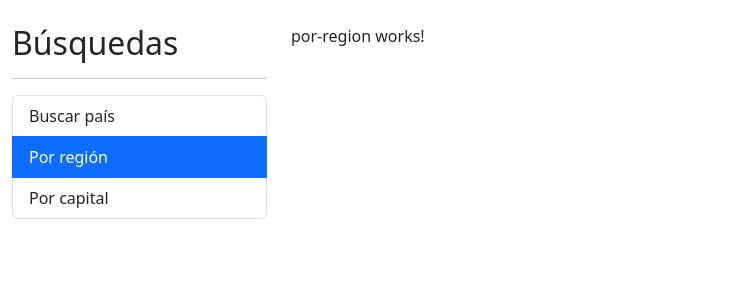
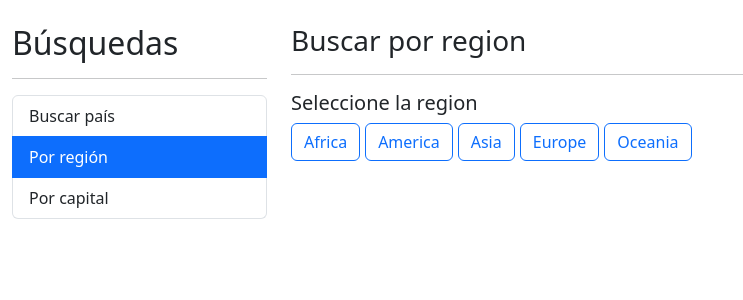
Before and after one commit to mjmed/angular-paises-app, an Angular app: page /region in a window 1280 px wide. Shown: the top 300 px of the page, without its empty margins (0-743 px from the left). Built offline with nearby package versions, Linux system fonts and the light colour scheme.

Commit message:
Feat: Continuacion aplicacion de paises

```diff
--- a/src/app/pais/components/pais-tabla/pais-tabla.component.html
+++ b/src/app/pais/components/pais-tabla/pais-tabla.component.html
@@ -9,7 +9,9 @@
         </tr>
     </thead>
     <tbody>
-        <tr *ngFor="let pais of paises; index as i;">
+        <tr *ngFor="let pais of paises; index as i;"
+            class="animate__animated animate__fadeIn animate__faster"
+        >
             <td>{{ i + 1 }}</td>
             <td><img [src]="pais.flags.svg" [alt]="pais.flags.alt" class="small-flag"></td>
             <td>{{ pais.capital }}, {{ pais.name.common }}</td>
--- a/src/app/pais/pages/por-capital/por-capital.component.html
+++ b/src/app/pais/pages/por-capital/por-capital.component.html
@@ -1,3 +1,4 @@
+<div class="animate__animated animate__fadeIn animate__faster">
     <h2>Por Capital</h2>
     <hr>
 
@@ -11,6 +12,7 @@
     </div>
 
     <hr>
+</div>
 
 <div *ngIf="hayError" class="alert alert-danger">
     No se encontraron resultados con el término {{ termino }}
--- a/src/app/pais/pages/por-capital/por-capital.component.ts
+++ b/src/app/pais/pages/por-capital/por-capital.component.ts
@@ -25,7 +25,6 @@ export class PorCapitalComponent {
             .subscribe({
                 next: (paises) => {
                     this.paises = paises;
-                    console.log(this.paises);
                 },
                 error: (err) => {
                     this.hayError = true;
--- a/src/app/pais/pages/por-pais/por-pais.component.html
+++ b/src/app/pais/pages/por-pais/por-pais.component.html
@@ -1,3 +1,4 @@
+<div class="animate__animated animate__fadeIn animate__faster">
     <h2>Por País</h2>
     <hr>
 
@@ -11,7 +12,28 @@
         </div>
     </div>
 
+    <ul *ngIf="mostrarSugerencias"
+        class="list-group">
+        <li class="list-group-item list-group-item-action"
+            *ngFor="let pais of paisesSugeridos"
+        >
+            <a class="nav-link"
+                [routerLink]="['/pais', pais.cca2]"
+            >
+                {{pais.name.common}}
+            </a>
+        </li>
+        <li class="list-group-item list-group-item-action"
+            (click)="buscarSugerido(termino)"
+        >
+            <a class="nav-link">
+                Buscar {{termino}}
+            </a>
+        </li>
+    </ul>
+
     <hr>
+</div>
 
 <div  *ngIf="hayError" class="alert alert-danger">
     No se encontraron resultados con el término {{ termino }}
--- a/src/app/pais/pages/por-pais/por-pais.component.ts
+++ b/src/app/pais/pages/por-pais/por-pais.component.ts
@@ -6,18 +6,24 @@ import { PaisService } from '../../services/pais.service';
 @Component({
     selector: 'app-por-pais',
     templateUrl: './por-pais.component.html',
-    styles: [
-    ]
+    styles: [`
+        li {
+            cursor: pointer;
+        }
+    `]
 })
 export class PorPaisComponent {
 
     termino: string = '';
     hayError: boolean = false;
     paises: Country[] = [];
+    paisesSugeridos: Country[] = [];
+    mostrarSugerencias: boolean = false;
 
     constructor(private paisService: PaisService) {}
 
     buscar(termino: string) {
+        this.mostrarSugerencias = false;
         this.hayError = false;
         this.termino = termino;
 
@@ -36,5 +42,17 @@ export class PorPaisComponent {
 
     sugerencias(termino: string) {
         this.hayError = false;
+        this.termino = termino;
+        this.mostrarSugerencias = true;
+
+        this.paisService.buscarPais(termino)
+            .subscribe({
+                next: (paises) => this.paisesSugeridos = paises.splice(0,5),
+                error: (err) => this.paisesSugeridos = []
+            });
+    }
+
+    buscarSugerido(termino: string) {
+        this.buscar(termino);
     }
 }
--- a/src/app/pais/pages/por-region/por-region.component.html
+++ b/src/app/pais/pages/por-region/por-region.component.html
@@ -1 +1,28 @@
-<p>por-region works!</p>
+<div class="animate__animated animate__fadeIn animate__faster">
+    <h3>Buscar por region <small>{{ regionActiva | titlecase }}</small></h3>
+    <hr>
+
+    <h5>Seleccione la region</h5>
+
+    <div class="row">
+        <div class="col">
+            <!-- [class.btn-primary]="region === regionActiva" -->
+            <!-- [ngClass]="{
+                'btn-primary': regionActiva === region,
+                'btn-outline-primary': regionActiva !== region
+            }" -->
+            <button *ngFor="let region of regiones"
+                [class]="getClassCSS(region)"
+                (click)="activarRegion(region)"
+            >
+                {{ region | titlecase }}
+            </button>
+        </div>
+    </div>
+</div>
+
+<div *ngIf="paises.length > 0" class="row">
+    <div class="col">
+        <app-pais-tabla [paises]="paises"></app-pais-tabla>
+    </div>
+</div>
--- a/src/app/pais/pages/por-region/por-region.component.ts
+++ b/src/app/pais/pages/por-region/por-region.component.ts
@@ -1,11 +1,42 @@
 import { Component } from '@angular/core';
+
+import { Country } from '../../interfaces/pais.interface';
+import { PaisService } from '../../services/pais.service';
 
 @Component({
   selector: 'app-por-region',
   templateUrl: './por-region.component.html',
-  styles: [
-  ]
+  styles: [`
+    button {
+      margin-right: 5px;
+    }
+  `]
 })
 export class PorRegionComponent {
 
+  regiones: string[] = ['africa', 'america', 'asia', 'europe', 'oceania'];
+  regionActiva: string = '';
+  paises: Country[] = [];
+
+  constructor(private paisService: PaisService) {}
+
+  getClassCSS(region: string): string {
+    return (region === this.regionActiva) ? 'btn btn-primary' : 'btn btn-outline-primary';
+  }
+
+  activarRegion(region: string) {
+
+    if (region === this.regionActiva) { return; }
+
+    this.regionActiva = region;
+    this.paises = [];
+
+    this.paisService.buscarRegion(region)
+      .subscribe({
+        next: (paises) => {
+          this.paises = paises;
+        }
+      })
+  }
+
 }
--- a/src/app/pais/services/pais.service.ts
+++ b/src/app/pais/services/pais.service.ts
@@ -1,4 +1,4 @@
-import { HttpClient } from '@angular/common/http';
+import { HttpClient, HttpParams } from '@angular/common/http';
 import { Injectable } from '@angular/core';
 import { Observable } from 'rxjs';
 
@@ -12,20 +12,29 @@ export class PaisService {
 
     private apiUrl: string = 'https://restcountries.com/v3.1';
 
+    get httpParams () {
+        return new HttpParams().set('fields', 'name,capital,population,cca2,flags');
+    }
+
     constructor(private http: HttpClient) { }
 
     buscarPais(termino: string): Observable<Country[]> {
         const url = `${this.apiUrl}/name/${termino}`;
-        return this.http.get<Country[]>(url);
+        return this.http.get<Country[]>(url, { params: this.httpParams });
     }
 
     buscarCapital(termino: string): Observable<Country[]> {
         const url = `${this.apiUrl}/capital/${termino}`;
-        return this.http.get<Country[]>(url);
+        return this.http.get<Country[]>(url, { params: this.httpParams });
     }
 
     getPaisPorAlpha(id: string): Observable<Country> {
         const url = `${this.apiUrl}/alpha/${id}`;
         return this.http.get<Country>(url);
     }
+
+    buscarRegion(region: string): Observable<Country[]> {
+        const url = `${this.apiUrl}/region/${region}`;
+        return this.http.get<Country[]>(url, { params: this.httpParams });
+    }
 }
--- a/src/index.html
+++ b/src/index.html
@@ -8,6 +8,10 @@
   <link rel="icon" type="image/x-icon" href="favicon.ico">
 
   <link href="https://cdn.jsdelivr.net/npm/bootstrap@5.3.0-alpha1/dist/css/bootstrap.min.css" rel="stylesheet" integrity="sha384-GLhlTQ8iRABdZLl6O3oVMWSktQOp6b7In1Zl3/Jr59b6EGGoI1aFkw7cmDA6j6gD" crossorigin="anonymous">
+  <link
+    rel="stylesheet"
+    href="https://cdnjs.cloudflare.com/ajax/libs/animate.css/4.1.1/animate.min.css"
+  />
 </head>
 <body>
   <app-root></app-root>
```
Also changed, not shown: 1 other file (tests, documents, lock files or other folders). Lines whose indentation alone changed are shown as unchanged.
